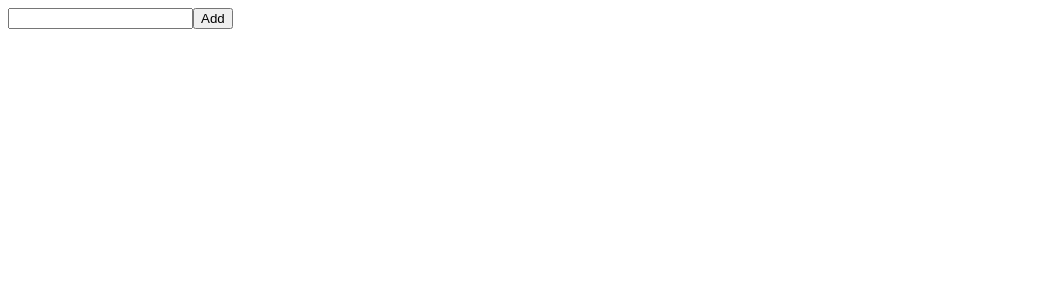
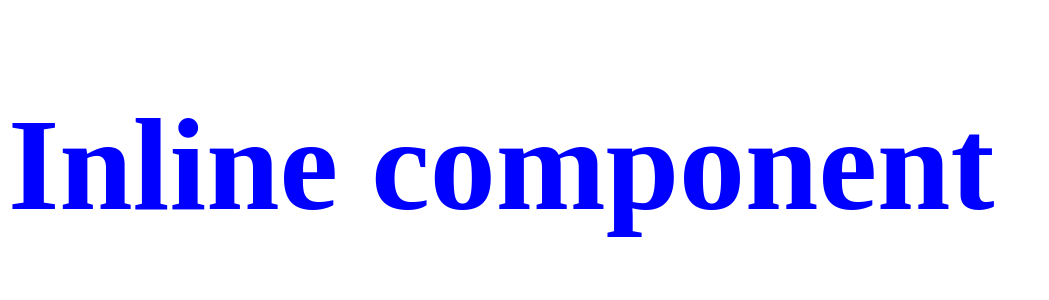
Before and after one commit to niiDerry/todo-app, a React (Vite) app: page / in a window 1280 px wide. Shown: the top 300 px of the page, without its empty margins (0-1049 px from the left). Built offline with nearby package versions, Linux system fonts and the light colour scheme.

Commit message:
inline styling

```diff
--- a/src/App.jsx
+++ b/src/App.jsx
@@ -1,9 +1,11 @@
 import Todo from "./components/Todo";
+import InlineComponent from "./components/InlineComponent";
 
 export default function App() {
   return (
     <div className="App">
-      <Todo />
+      {/* <Todo /> */}
+      <InlineComponent />
     </div>
   );
 }
--- /dev/null
+++ b/src/components/InlineComponent.jsx
@@ -0,0 +1,9 @@
+const heading = { color: "blue", fontSize: "132px" };
+
+export default function InlineComponent() {
+  return (
+    <div>
+      <h1 style={heading}>Inline component</h1>
+    </div>
+  );
+}
```
